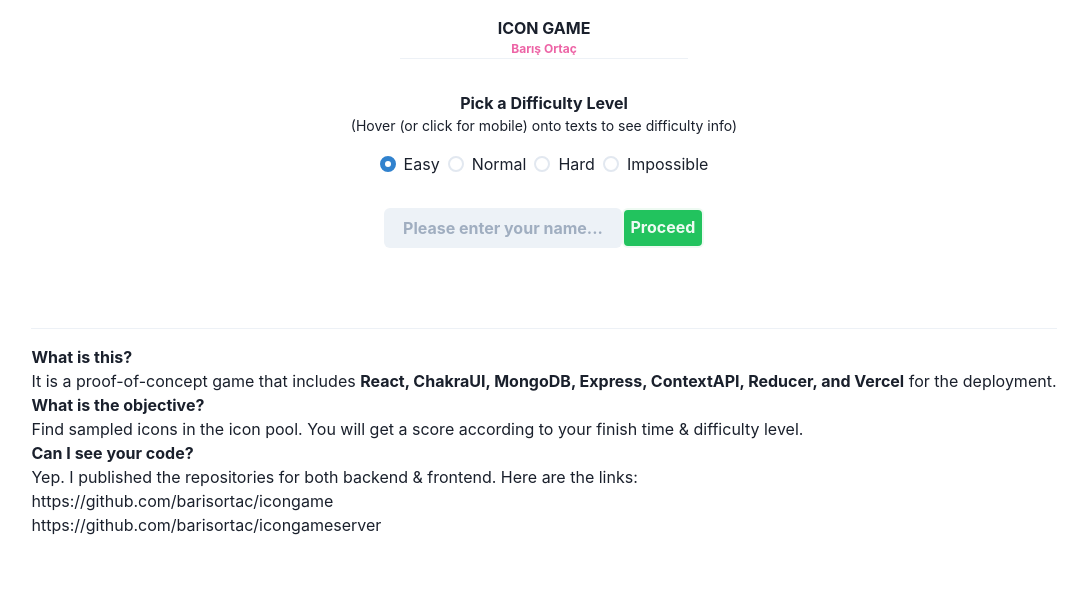
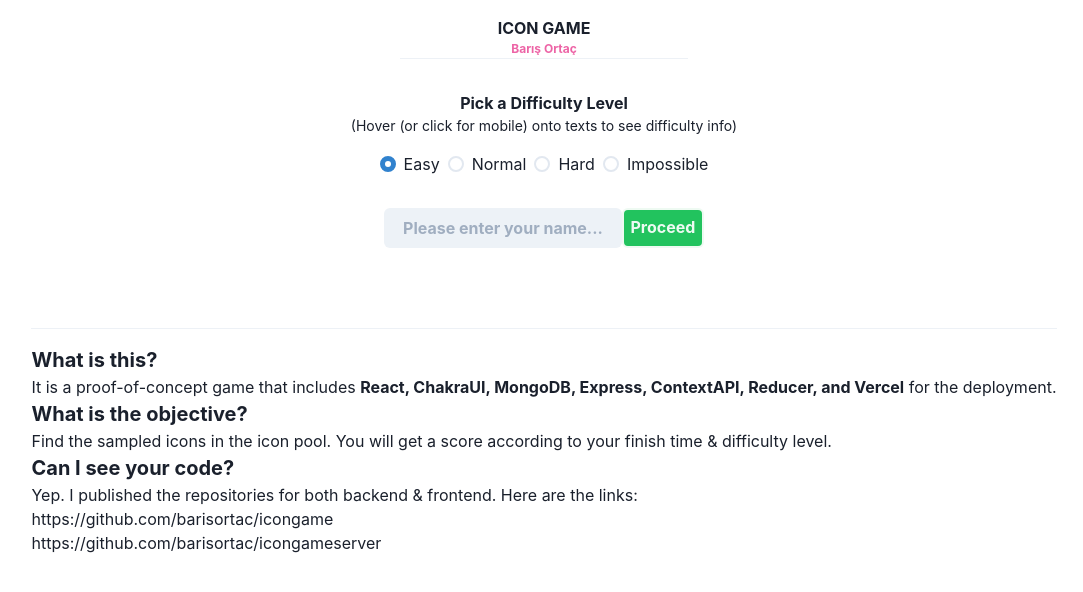
Before and after one commit to barisortac/icongame, a React (Create React App) app: page / in a window 1280 px wide. Shown: the top 592 px of the page, without its empty margins (96-1179 px from the left). Built offline with nearby package versions, Linux system fonts and the light colour scheme.

Commit message:
update info

```diff
--- a/src/pages/Info/Info.js
+++ b/src/pages/Info/Info.js
@@ -7,21 +7,21 @@ const Info = () => {
     <Flex>
       <Flex flexDirection="column" mt="4em" fontSize="l">
         <Divider mt="1em" mb="1em"/>
-        <Text fontWeight="bold" display="block">
+        <Text fontWeight="bold" display="block" fontSize="xl">
           What is this?
         </Text>
         <Text>
           It is a proof-of-concept game that includes <b>React, ChakraUI, MongoDB,
           Express, ContextAPI, Reducer, and Vercel</b> for the deployment.
         </Text>
-        <Text fontWeight="bold">
+        <Text fontWeight="bold" fontSize="xl">
           What is the objective?
         </Text>
         <Text>
-          Find sampled icons in the icon pool. You will get a score according to
+          Find the sampled icons in the icon pool. You will get a score according to
           your finish time & difficulty level.
         </Text>
-        <Text fontWeight="bold">
+        <Text fontWeight="bold" fontSize="xl">
           Can I see your code?
         </Text>
         <Text>
```
